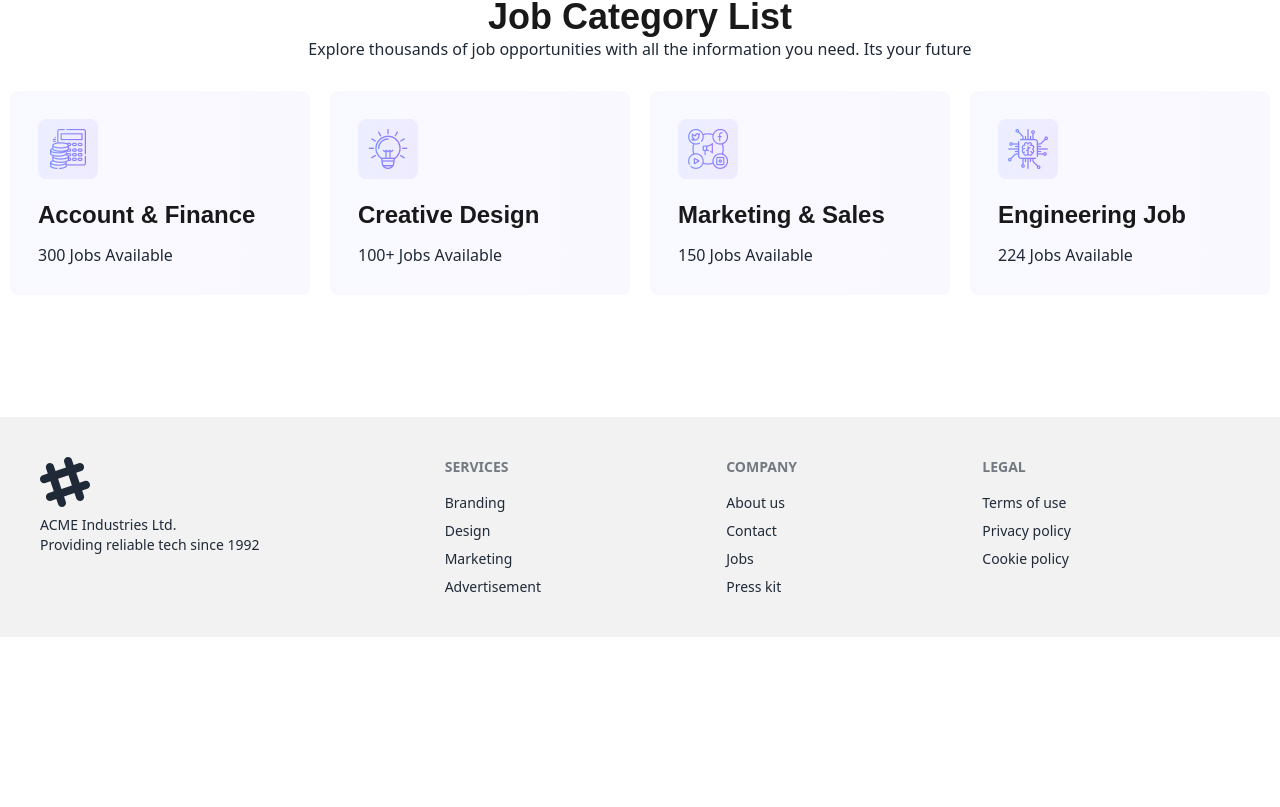
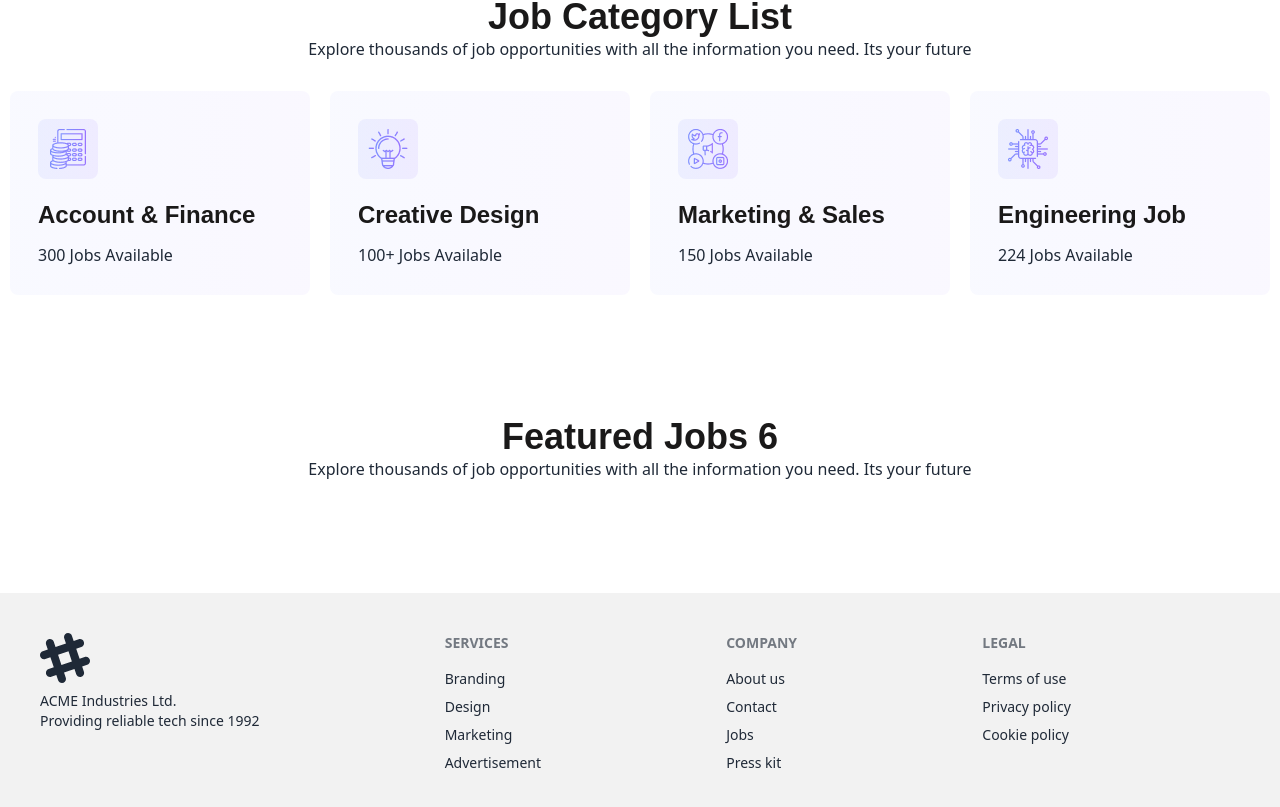
Before and after one commit to get-shrabon/React-Career-Hub, a React (Vite) app: page / in a window 1280 px wide. Shown: the part 767-1574 px from the top of the page. Before the commit the page ends 1404 px from the top, so only its background shows below. Built offline with nearby package versions, Linux system fonts and the light colour scheme.

Commit message:
Complete Category Section

```diff
--- a/src/components/CategoryLists/CategoryLists.jsx
+++ b/src/components/CategoryLists/CategoryLists.jsx
@@ -15,22 +15,22 @@ const CategoryLists = () => {
         </p>
       </div>
       <div className="lg:flex md:flex flex-none container mx-auto mt-5">
-        <div className="w-1/4 p-7 category">
+        <div className="lg:w-1/4 md:w-1/4 sm:w-1/1 p-7 category">
           <img src={Account} alt="" />
           <h3 className="font-bold text-2xl mb-3">Account & Finance</h3>
           <p>300 Jobs Available</p>
         </div>
-        <div className="w-1/4 p-7 category">
+        <div className="lg:w-1/4 md:w-1/4 sm:w-1/1 p-7 category">
           <img src={Creative} alt="" />
           <h3 className="font-bold text-2xl mb-3">Creative Design</h3>
           <p>100+ Jobs Available</p>
         </div>
-        <div className="w-1/4 p-7 category">
+        <div className="lg:w-1/4 md:w-1/4 sm:w-1/1 p-7 category">
           <img src={Marketing} alt="" />
           <h3 className="font-bold text-2xl mb-3">Marketing & Sales</h3>
           <p>150 Jobs Available</p>
         </div>
-        <div className="w-1/4 p-7 category">
+        <div className="lg:w-1/4 md:w-1/4 sm:w-1/1 p-7 category">
           <img src={Chip} alt="" />
           <h3 className="font-bold text-2xl mb-3">Engineering Job</h3>
           <p>224 Jobs Available</p>
--- /dev/null
+++ b/src/components/FeaturedJobs/FeaturedJobs.jsx
@@ -0,0 +1,26 @@
+import { useEffect, useState } from "react";
+
+const FeaturedJobs = () => {
+  const [jobs, setJobs] = useState([]);
+  useEffect(() => {
+    fetch("jobs.json")
+      .then((res) => res.json())
+      .then((data) => setJobs(data));
+  }, []);
+  return (
+    <div className="bg-white pb-28">
+      <div className="text-center">
+        <h2 className="text-4xl font-bold">Featured Jobs {jobs.length} </h2>
+        <p>
+          Explore thousands of job opportunities with all the information you
+          need. Its your future
+        </p>
+      </div>
+      <div className="containe mx-auto lg:flex md:flex flex-none">
+        <div className="lg:w-1/2 md:w-1/2 sm:w-2/2"></div>
+      </div>
+    </div>
+  );
+};
+
+export default FeaturedJobs;
--- a/src/components/Statistics/Statistics.jsx
+++ b/src/components/Statistics/Statistics.jsx
@@ -1,4 +1,5 @@
 import Banner from "../Banner/Banner";
+import FeaturedJobs from "../FeaturedJobs/FeaturedJobs";
 import CategoryLists from "../categoryLists/categoryLists";
 
 
@@ -7,6 +8,7 @@ const Statistics = () => {
       <div>
         <Banner></Banner>
         <CategoryLists></CategoryLists>
+        <FeaturedJobs></FeaturedJobs>
       </div>
     );
 };
```
